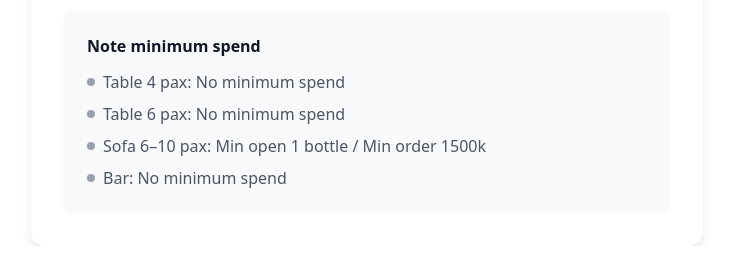
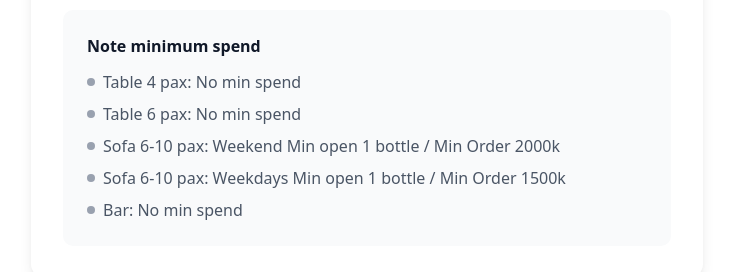
Before and after one commit to samuelsntr/jaan-reservation, a React (Vite) app in the folder frontend/: page /reservations in a window 1280 px wide. Shown: the part 622-894 px from the top of the page, without its empty margins (273-1006 px from the left). Before the commit the page ends 868 px from the top, so only its background shows below. Built offline with nearby package versions, Linux system fonts and the light colour scheme; no server answers.

Commit message:
add maximum time and new note

```diff
--- a/frontend/src/components/ReservationForm.jsx
+++ b/frontend/src/components/ReservationForm.jsx
@@ -144,6 +144,7 @@ export default function ReservationForm() {
               name="time"
               value={form.time}
               onChange={handleChange}
+              max="10:45"
               className="h-11"
             />
           </div>
@@ -235,19 +236,23 @@ export default function ReservationForm() {
         <ul className="space-y-2">
           <li className="flex items-center text-gray-600">
             <span className="w-2 h-2 bg-gray-400 rounded-full mr-2"></span>
-            Table 4 pax: No minimum spend
+            Table 4 pax: No min spend
           </li>
           <li className="flex items-center text-gray-600">
             <span className="w-2 h-2 bg-gray-400 rounded-full mr-2"></span>
-            Table 6 pax: No minimum spend
+            Table 6 pax: No min spend
           </li>
           <li className="flex items-center text-gray-600">
             <span className="w-2 h-2 bg-gray-400 rounded-full mr-2"></span>
-            Sofa 6–10 pax: Min open 1 bottle / Min order 1500k
+            Sofa 6-10 pax: Weekend Min open 1 bottle / Min Order 2000k
           </li>
           <li className="flex items-center text-gray-600">
             <span className="w-2 h-2 bg-gray-400 rounded-full mr-2"></span>
-            Bar: No minimum spend
+            Sofa 6-10 pax: Weekdays Min open 1 bottle / Min Order 1500k
+          </li>
+          <li className="flex items-center text-gray-600">
+            <span className="w-2 h-2 bg-gray-400 rounded-full mr-2"></span>
+            Bar: No min spend
           </li>
         </ul>
       </div>
```
